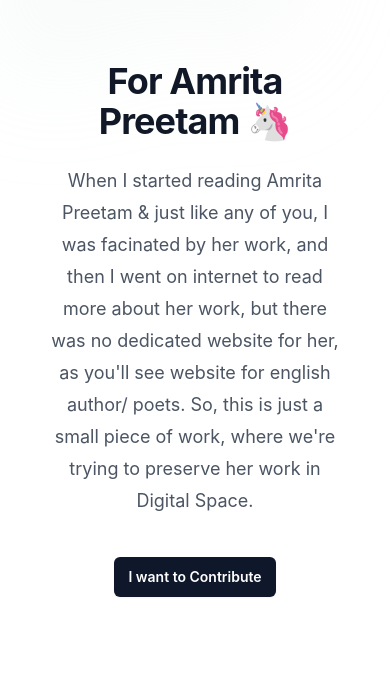
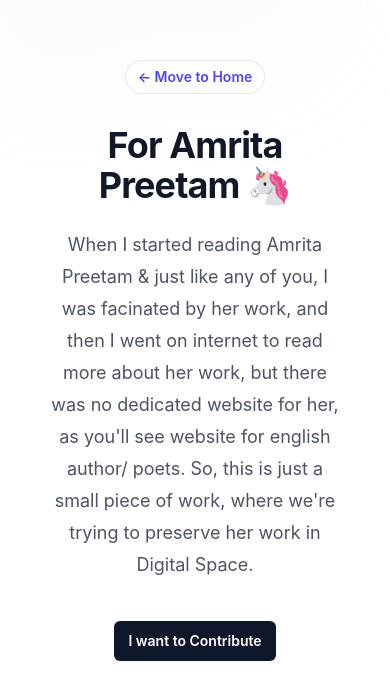
Before and after one commit to greenSyntax/amrita-preetam-web, a React (Create React App) app: page /about in a window 390 px wide. Shown: the part 123-822 px from the top of the page. Built offline with nearby package versions, Linux system fonts and the light colour scheme.

Commit message:
Fixed sm:* component fix on Contact and WhoWeAre

```diff
--- a/src/components/About.jsx
+++ b/src/components/About.jsx
@@ -19,7 +19,7 @@ function About() {
                         />
                     </div>
                     <div className="mx-auto max-w-2xl py-32 sm:py-48 lg:py-56">
-                        <div className="hidden sm:mb-8 sm:flex sm:justify-center">
+                        <div className="mb-8 flex justify-center">
                             <div className="relative rounded-full px-3 py-1 text-sm leading-6 text-gray-600 ring-1 ring-gray-900/10 hover:ring-gray-900/20">
                                 <a href="/" className="font-semibold text-indigo-600">
                                     <span className="absolute inset-0" aria-hidden="true" />
--- a/src/components/Contact.jsx
+++ b/src/components/Contact.jsx
@@ -19,7 +19,7 @@ function Contact() {
                         />
                     </div>
                     <div className="mx-auto max-w-2xl py-32 sm:py-48 lg:py-56">
-                        <div className="hidden sm:mb-8 sm:flex sm:justify-center">
+                        <div className="mb-8 flex justify-center">
                             <div className="relative rounded-full px-3 py-1 text-sm leading-6 text-gray-600 ring-1 ring-gray-900/10 hover:ring-gray-900/20">
                                 <a href="/" className="font-semibold text-indigo-600">
                                     <span className="absolute inset-0" aria-hidden="true" />
--- a/src/utils/AppConstant.js
+++ b/src/utils/AppConstant.js
@@ -3,7 +3,7 @@ class AppConstant {
     // API
     getList = "https://raw.githubusercontent.com/greenSyntax/amrita-pritam-datastore/main/amrita-archive.json"
     getAbout = "https://raw.githubusercontent.com/greenSyntax/amrita-pritam-datastore/main/about-amrita-preetam.json"
-    getDetail = "https://raw.githubusercontent.com/greenSyntax/amrita-pritam-datastore/main/posts/" //post_1.json
+    getDetail = "https://raw.githubusercontent.com/greenSyntax/amrita-pritam-datastore/main/posts/"
 
     // App Constant
     appTitle = "📕 Amrita Preetam"
```
